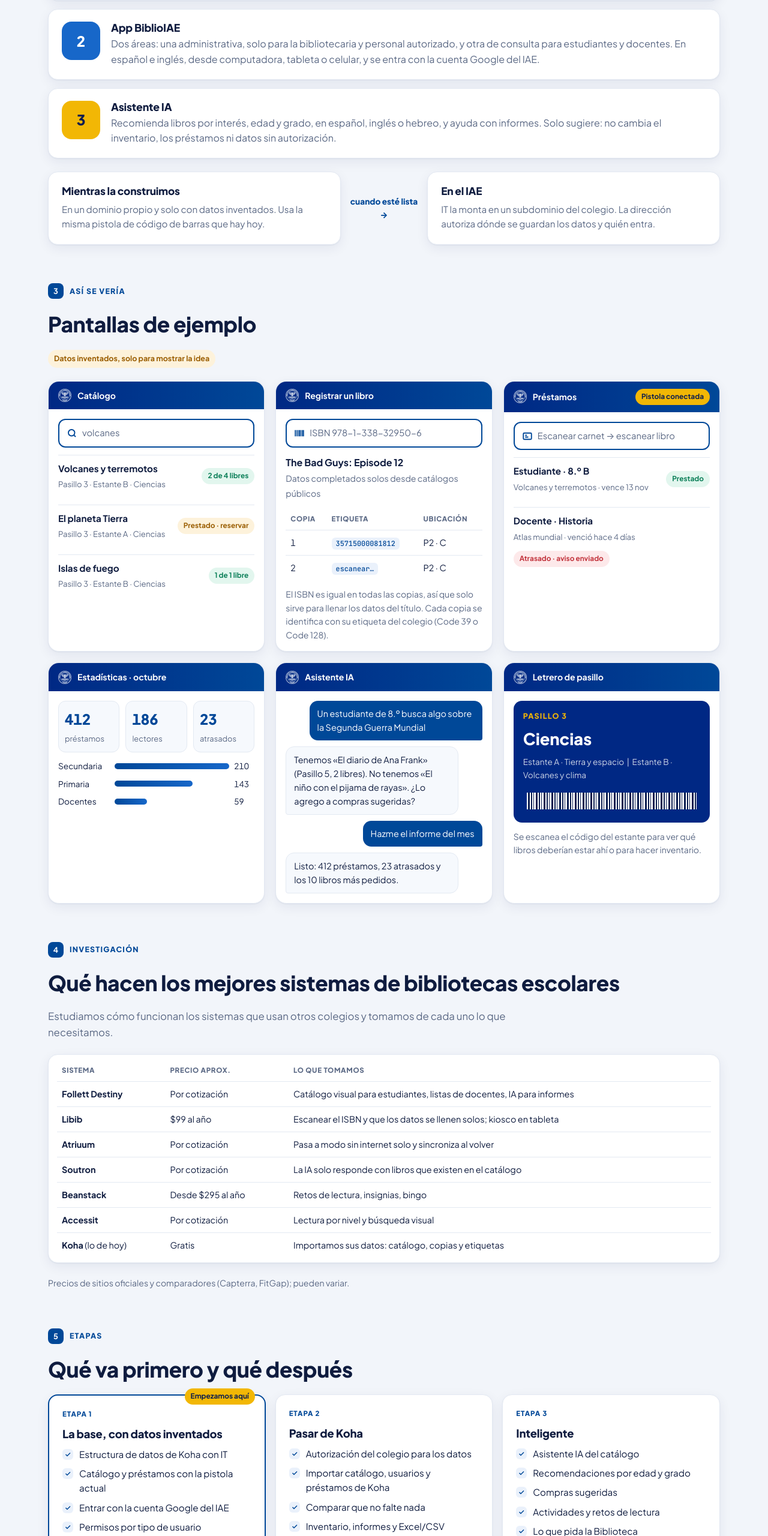
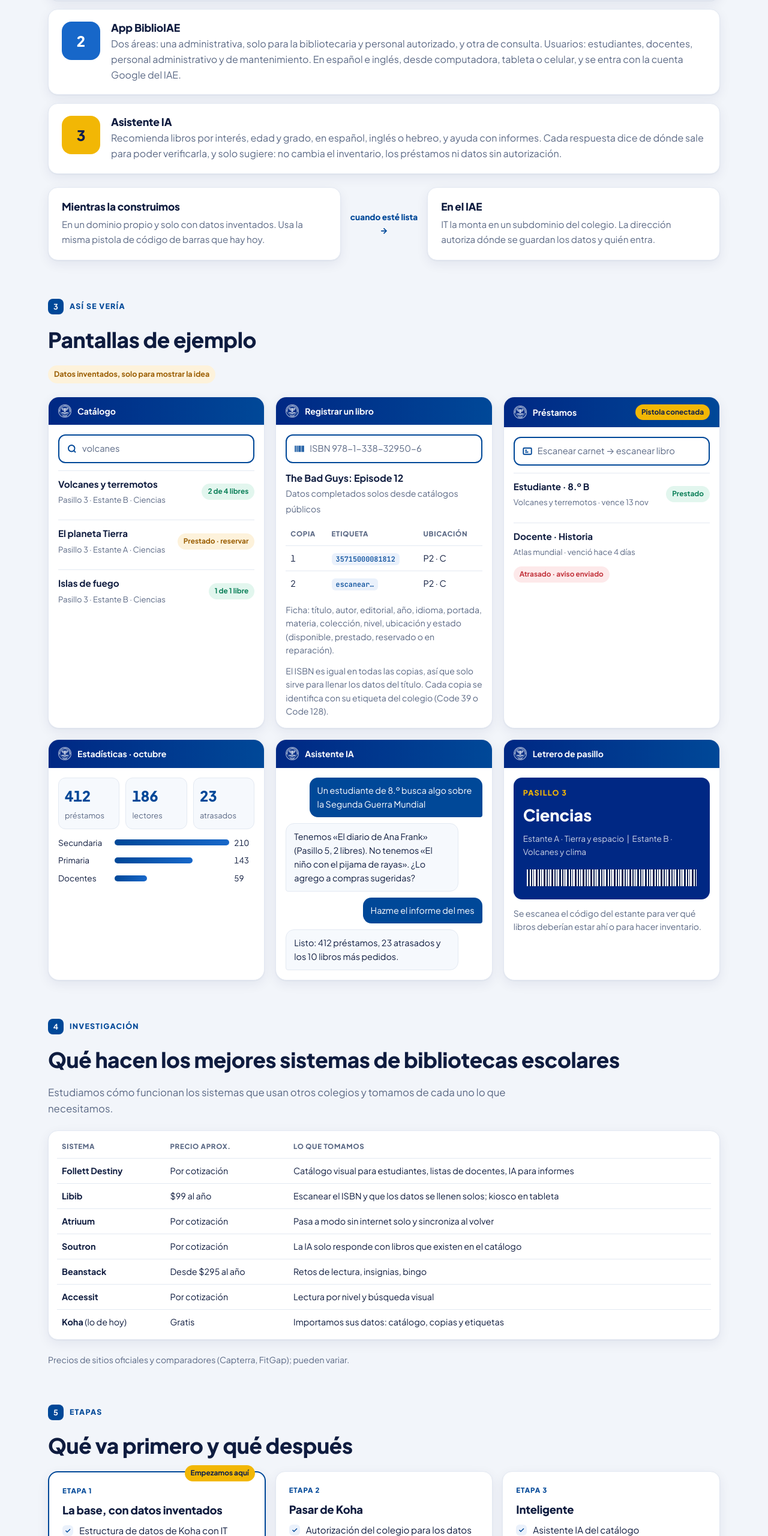
Before and after one commit to marcoeisenman-hub/biblioteca-iae, a plain HTML site: page boceto/index.html in a window 1280 px wide. Shown: the part 1521-4081 px from the top of the page at 60% size. Drawn offline with Linux system fonts and the light colour scheme.

Commit message:
[Claude] Propuesta: completar con lo que pidió la jefa de Biblioteca (usuarios, ficha, inventario, IA verificable, actividades)
Co-Authored-By: Claude Opus 5.5 <noreply@anthropic.com>
Claude-Session: https://claude.ai/code/session_01HjM58KKyKvCjPUVTVyuzhg

```diff
--- a/boceto/index.html
+++ b/boceto/index.html
@@ -78,8 +78,8 @@
     <p class="sub">Es lo que pidió la Biblioteca. No empezamos de cero: importamos lo que ya hay en Koha, y antes probamos todo con datos inventados.</p>
     <div class="layers">
       <div class="layer"><div class="n">1</div><div><h3>Importar desde Koha</h3><p>Koha exporta sus datos en Excel o CSV. Con IT entendemos esa estructura y la acomodamos a la nueva. Antes de usarla comparamos que no falte ningún libro ni copia, y que cada préstamo activo quede con el usuario y la copia correctos.</p></div></div>
-      <div class="layer"><div class="n">2</div><div><h3>App BiblioIAE</h3><p>Dos áreas: una administrativa, solo para la bibliotecaria y personal autorizado, y otra de consulta para estudiantes y docentes. En español e inglés, desde computadora, tableta o celular, y se entra con la cuenta Google del IAE.</p></div></div>
-      <div class="layer"><div class="n">3</div><div><h3>Asistente IA</h3><p>Recomienda libros por interés, edad y grado, en español, inglés o hebreo, y ayuda con informes. Solo sugiere: no cambia el inventario, los préstamos ni datos sin autorización.</p></div></div>
+      <div class="layer"><div class="n">2</div><div><h3>App BiblioIAE</h3><p>Dos áreas: una administrativa, solo para la bibliotecaria y personal autorizado, y otra de consulta. Usuarios: estudiantes, docentes, personal administrativo y de mantenimiento. En español e inglés, desde computadora, tableta o celular, y se entra con la cuenta Google del IAE.</p></div></div>
+      <div class="layer"><div class="n">3</div><div><h3>Asistente IA</h3><p>Recomienda libros por interés, edad y grado, en español, inglés o hebreo, y ayuda con informes. Cada respuesta dice de dónde sale para poder verificarla, y solo sugiere: no cambia el inventario, los préstamos ni datos sin autorización.</p></div></div>
     </div>
     <div class="sync">
       <div class="card"><h3>Mientras la construimos</h3><p>En un dominio propio y solo con datos inventados. Usa la misma pistola de código de barras que hay hoy.</p></div>
@@ -116,6 +116,7 @@
             <tr><td>1</td><td><span class="code">35715000081812</span></td><td>P2 · C</td></tr>
             <tr><td>2</td><td><span class="code">escanear…</span></td><td>P2 · C</td></tr>
           </table></div>
+          <small class="note">Ficha: título, autor, editorial, año, idioma, portada, materia, colección, nivel, ubicación y estado (disponible, prestado, reservado o en reparación).</small>
           <small class="note">El ISBN es igual en todas las copias, así que solo sirve para llenar los datos del título. Cada copia se identifica con su etiqueta del colegio (Code 39 o Code 128).</small>
         </div>
       </div>
@@ -197,8 +198,8 @@
     <h2>Qué va primero y qué después</h2>
     <div class="phases">
       <div class="phase now"><span class="pill g now-b">Empezamos aquí</span><span class="tag">Etapa 1</span><h3>La base, con datos inventados</h3><ul><li>Estructura de datos de Koha con IT</li><li>Catálogo y préstamos con la pistola actual</li><li>Entrar con la cuenta Google del IAE</li><li>Permisos por tipo de usuario</li><li>Copias de seguridad automáticas</li></ul></div>
-      <div class="phase"><span class="tag">Etapa 2</span><h3>Pasar de Koha</h3><ul><li>Autorización del colegio para los datos</li><li>Importar catálogo, usuarios y préstamos de Koha</li><li>Comparar que no falte nada</li><li>Inventario, informes y Excel/CSV</li><li>IT la monta en un subdominio del IAE</li></ul></div>
-      <div class="phase"><span class="tag">Etapa 3</span><h3>Inteligente</h3><ul><li>Asistente IA del catálogo</li><li>Recomendaciones por edad y grado</li><li>Compras sugeridas</li><li>Actividades y retos de lectura</li><li>Lo que pida la Biblioteca</li></ul></div>
+      <div class="phase"><span class="tag">Etapa 2</span><h3>Pasar de Koha</h3><ul><li>Autorización del colegio para los datos</li><li>Importar catálogo, usuarios y préstamos de Koha</li><li>Comparar que no falte nada</li><li>Inventario: existencias, pérdidas y compras</li><li>Informes y Excel/CSV</li><li>IT la monta en un subdominio del IAE</li></ul></div>
+      <div class="phase"><span class="tag">Etapa 3</span><h3>Inteligente</h3><ul><li>Asistente IA del catálogo</li><li>Recomendaciones por edad y grado</li><li>Compras sugeridas</li><li>Actividades, campañas y eventos de lectura</li><li>Lo que pida la Biblioteca</li></ul></div>
     </div>
   </div>
 </section>
```
